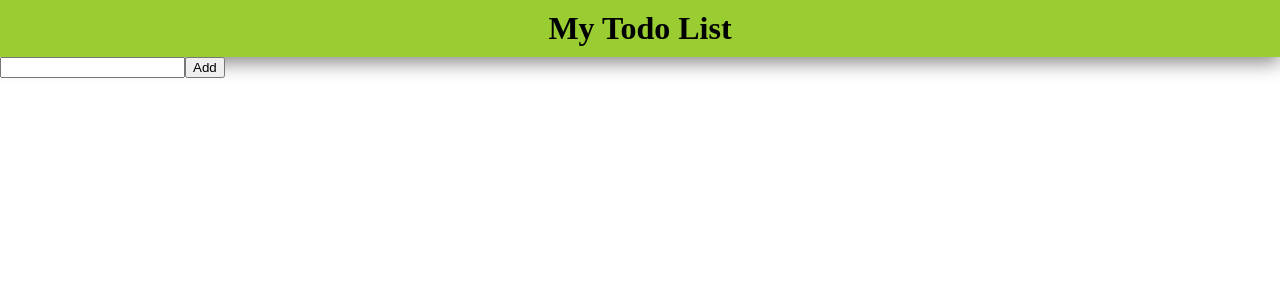
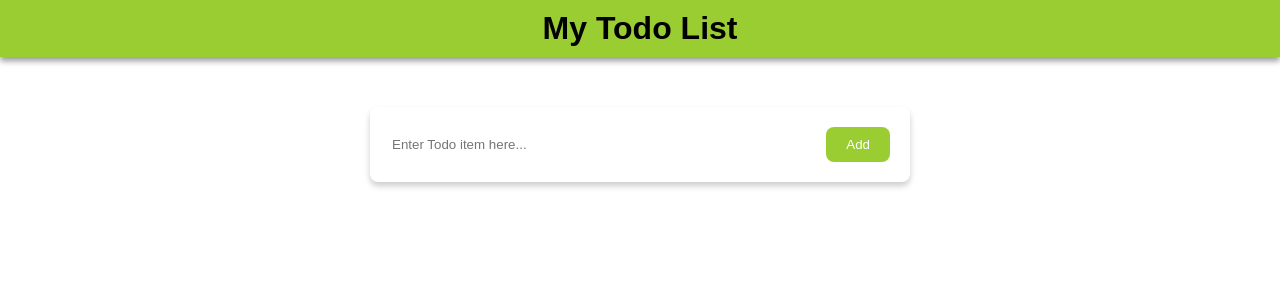
Before and after one commit to abhishekgh3103/Project-TodoList-React-App, a React (Vite) app in the folder todo-list-react-app/: page / in a window 1280 px wide. Shown: the top 300 px of the page. Built offline with nearby package versions, Linux system fonts and the light colour scheme.

Commit message:
Add styles to header and form components

```diff
--- a/todo-list-react-app/src/App.css
+++ b/todo-list-react-app/src/App.css
@@ -1,3 +1,4 @@
 body{
     margin: 0;
+    font-family: sans-serif;
 }
--- a/todo-list-react-app/src/components/Form.jsx
+++ b/todo-list-react-app/src/components/Form.jsx
@@ -1,3 +1,4 @@
+import styles from "./form.module.css"
 import { useState } from "react";
 
 export default function Form({todos,setTodos}) {
@@ -8,13 +9,19 @@ export default function Form({todos,setTodos}) {
         setTodo("");
     }
     return (
-        <form onSubmit={handleClick}>
+        <form
+        onSubmit={handleClick}
+        className={styles.todoForm}>
                 <input
+                className={styles.inputForm}
                 type="text"
+                placeholder="Enter Todo item here..."
                 value={todo}
                 onChange={(e) => setTodo(e.target.value)}
                 />
-                <button type="submit">Add</button>
+                <button
+                className={styles.buttonForm}
+                type="submit">Add</button>
         </form>
     )
 }
--- a/todo-list-react-app/src/components/Todo.jsx
+++ b/todo-list-react-app/src/components/Todo.jsx
@@ -1,5 +1,4 @@
 import { useState } from "react";
-import TodoItem from "./TodoItem";
 import Form from "./Form";
 import TodoList from "./TodoList";
 
--- /dev/null
+++ b/todo-list-react-app/src/components/form.module.css
@@ -0,0 +1,28 @@
+.todoForm{
+    background-color: white;
+    border: none;
+    border-radius: 8px;
+    padding: 20px;
+    width: 500px;
+    margin: 0 auto;
+    margin-top: 50px;
+    display: flex;
+    box-shadow: 0px 4px 6px rgba(0, 0, 0, 0.2);
+}
+
+.inputForm{
+    width: 100%;
+    border: none;
+}
+.inputForm:focus{
+    outline: none;
+}
+
+.buttonForm {
+    border: none;
+    padding: 10px 20px;
+    border-radius: 8px;
+    background-color: yellowgreen;
+    color: white;
+    cursor: pointer;
+}
--- a/todo-list-react-app/src/components/header.module.css
+++ b/todo-list-react-app/src/components/header.module.css
@@ -4,5 +4,5 @@
     font-weight: bold;
     padding: 10px;
     font-size: 2em;
-    box-shadow: 0px 5px 20px grey;
+    box-shadow: 0px 4px 6px rgba(0, 0, 0, 0.4);
 }
```
